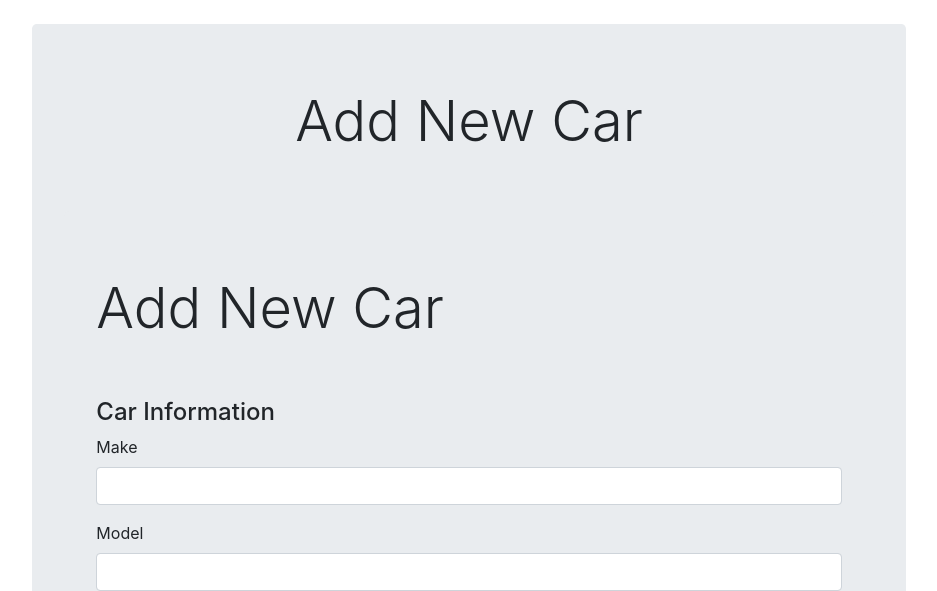
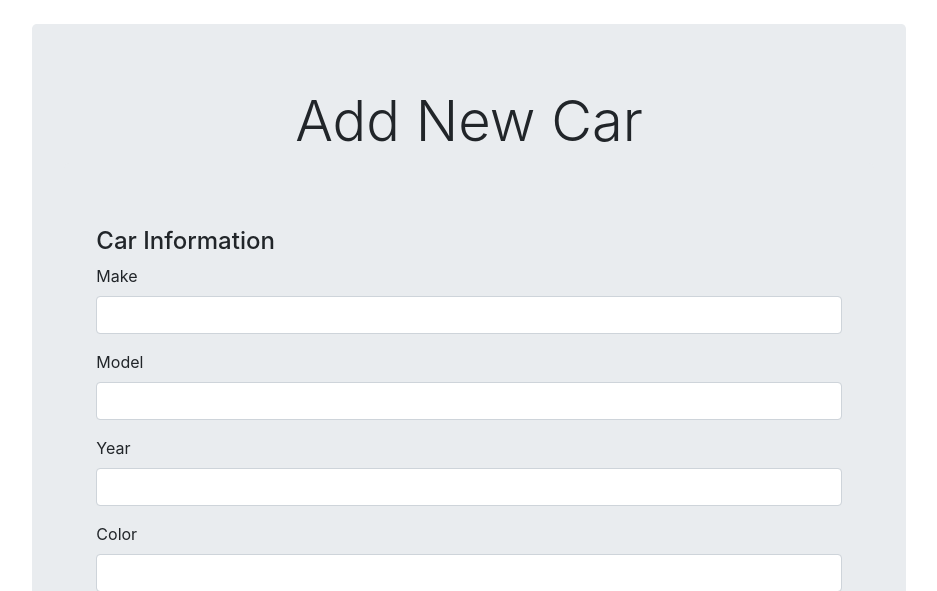
Before and after one commit to jabernall24/CST-336-Group-Project, a PHP site: page /addCars.php in a window 1280 px wide. Shown: the part 72-663 px from the top of the page, without its empty margins (171-1108 px from the left). Run offline with PHP 8.4, Linux system fonts and the light colour scheme; the visitor is signed in with stand-in values (Sample User, id 1); data that the repository does not hold is empty; some libraries are stand-ins or nearby versions.

Commit message:
fix add car page text

```diff
--- a/addCars.php
+++ b/addCars.php
@@ -37,11 +37,8 @@
             <div class="col"></div>
             <div class="jumbotron col-8">
                 <h1 class="display-4 text-center">Add New Car</h1>
-                <br><br>
 
                 <div class="jumbotron">
-                <h1 class="display-4">Add New Car</h1>
-                <br><br>
 
                 <form>
                     <h4 class="display-8">Car Information</h4>
```
